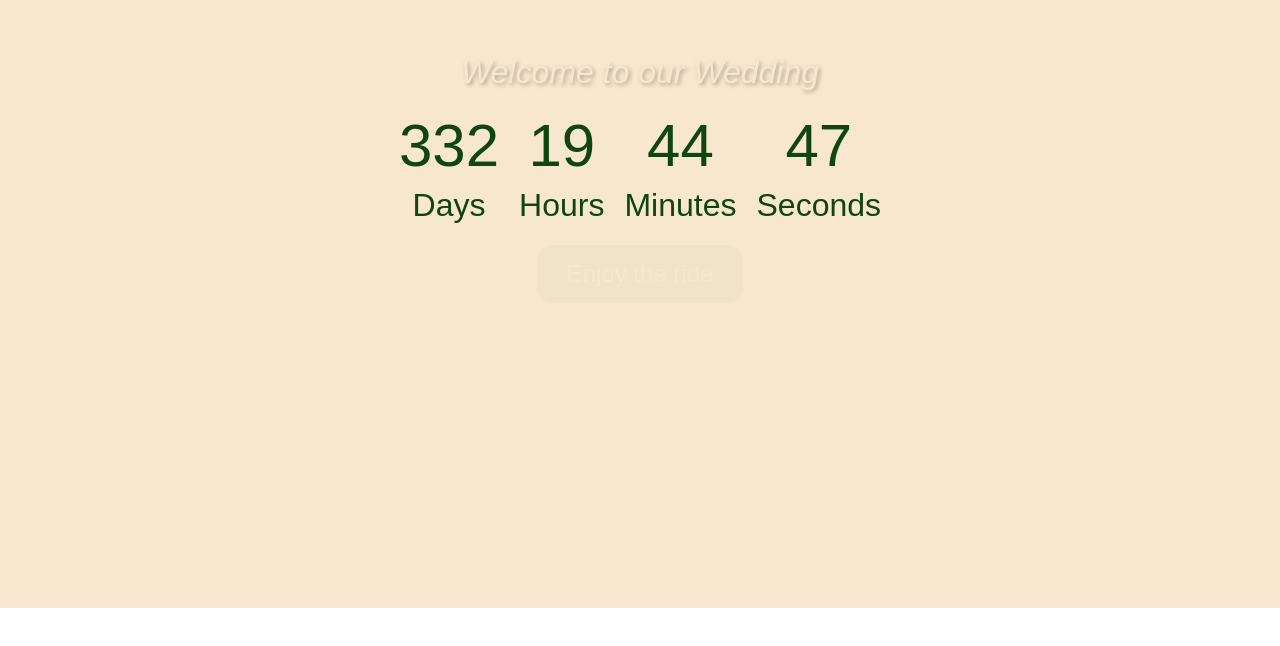
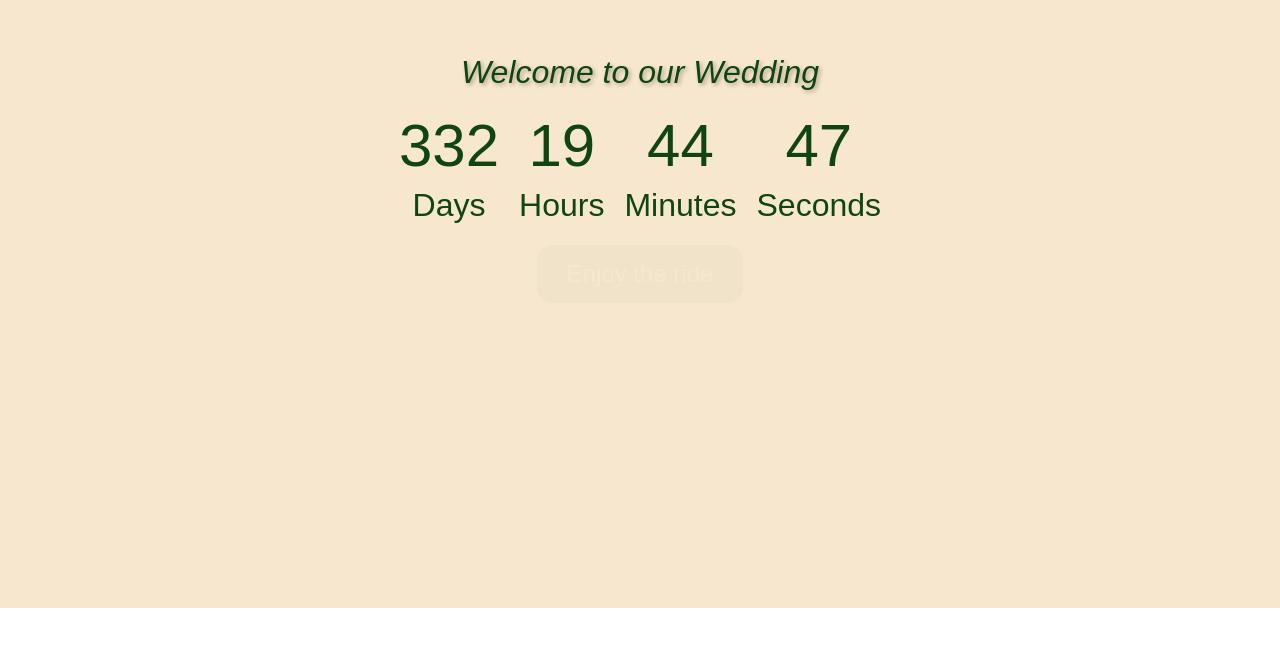
Before and after one commit to Agent-3301/wedding-app, a website: page index.html in a window 1280 px wide. Shown: the part 232-878 px from the top of the page. Drawn offline with Linux system fonts and the light colour scheme.

Commit message:
Update styles.css

```diff
--- a/styles.css
+++ b/styles.css
@@ -23,7 +23,7 @@ body, html {
 
 .welcome-text {
     font-size: 2em;
-    color: #F7E7CE; /* Updated color */
+    color: #104410; /* Updated color */
     margin-bottom: 20px;
     z-index: 1;
     font-style: italic;
```
